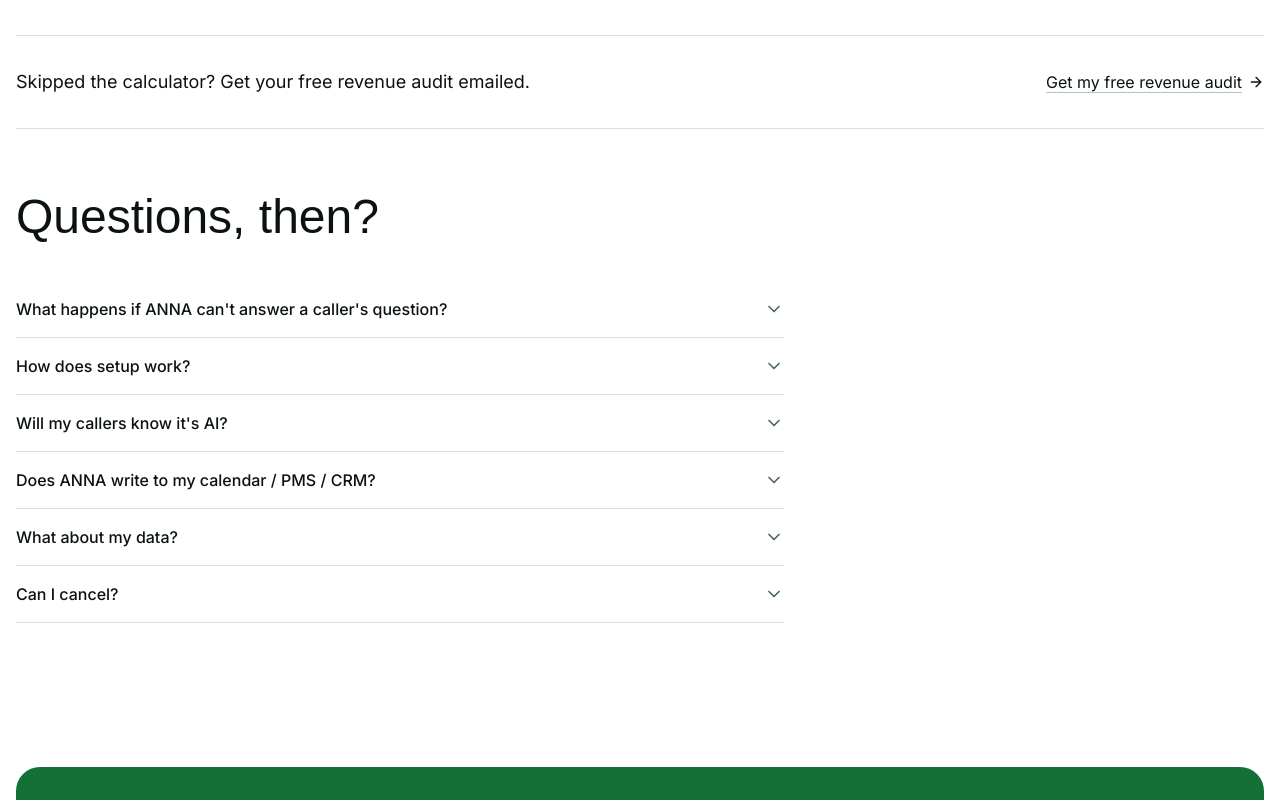
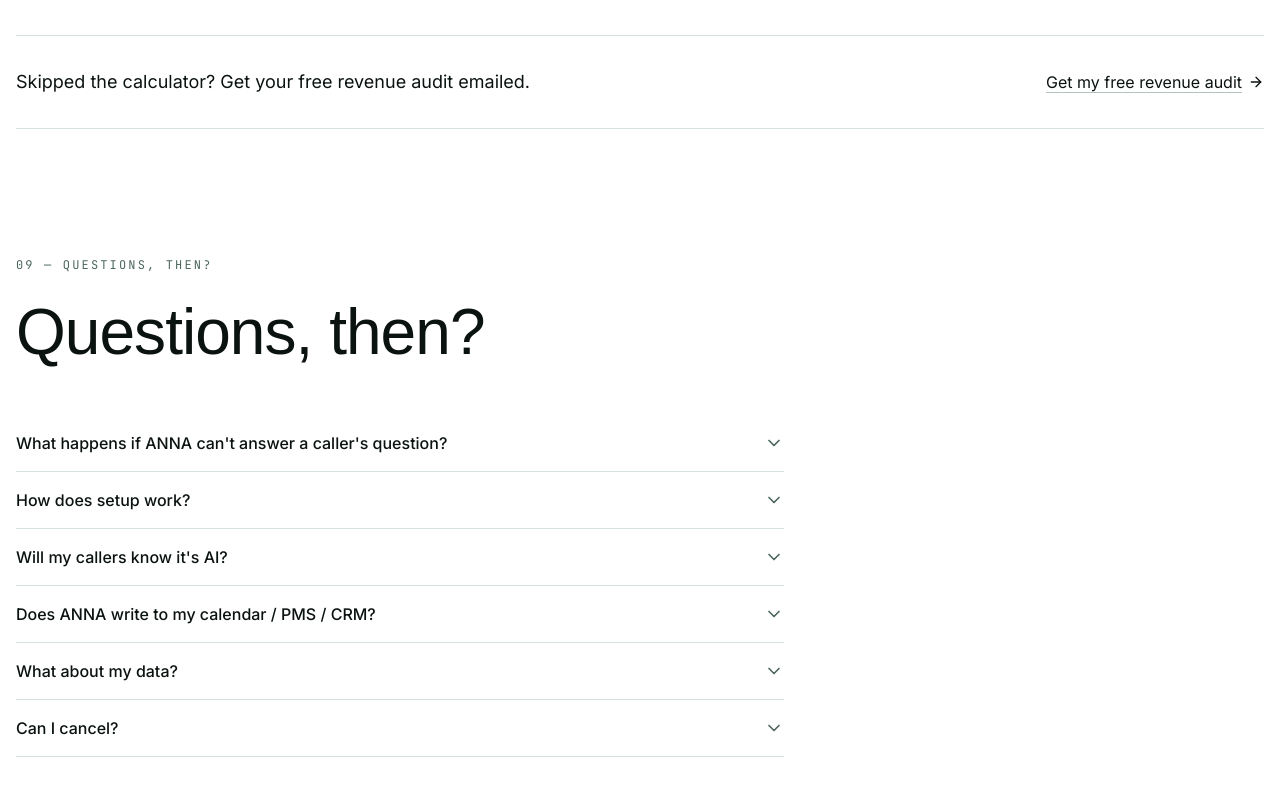
Before and after one commit to nfilippov733/anna-reception, a Next.js app: page / in a window 1280 px wide. Shown: the part 7180-7980 px from the top of the page. Built offline with nearby package versions, Linux system fonts and the light colour scheme; a web font is replaced by a local one.

Commit message:
feat(faq): kicker + accordion using refreshed AccordionItem (SVG chevron, sage divider)

```diff
--- a/src/components/sections/FaqAccordion.tsx
+++ b/src/components/sections/FaqAccordion.tsx
@@ -1,14 +1,18 @@
 import { FAQ } from "@/content/faq";
 import { AccordionItem } from "@/components/primitives/AccordionItem";
+import { Kicker } from "@/components/primitives/Kicker";
 
 export function FaqAccordion() {
   return (
-    <section className="mx-auto max-w-page px-4 py-16" aria-labelledby="faq-heading">
-      <h2 id="faq-heading" className="font-display text-3xl md:text-5xl">Questions, then?</h2>
-      <div className="mt-10 max-w-3xl">
+    <section className="mx-auto max-w-page px-4 py-24 md:py-32" aria-labelledby="faq-heading">
+      <Kicker number="09" label="Questions, then?" />
+      <h2 id="faq-heading" className="mt-6 font-display text-display-lg text-ink text-balance">
+        Questions, then?
+      </h2>
+      <div className="mt-12 max-w-3xl">
         {FAQ.map((entry) => (
           <AccordionItem key={entry.q} title={entry.q}>
-            <p>{entry.a}</p>
+            <p className="text-fg-muted max-w-prose">{entry.a}</p>
           </AccordionItem>
         ))}
       </div>
```
